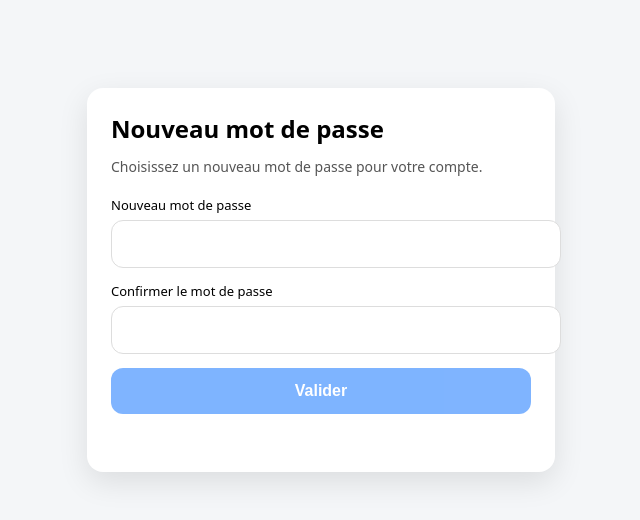
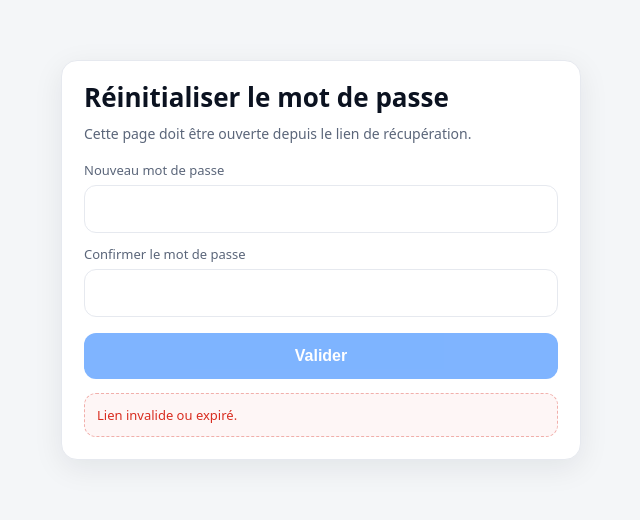
Before and after one commit to aprenedev-alt/occitanapp-reset, a plain HTML site: page index.html in a window 1280 px wide. Shown: the part 140-660 px from the top of the page, without its empty margins (319-959 px from the left). Drawn offline with nearby package versions, Linux system fonts and the light colour scheme.

Commit message:
Update index.html

```diff
--- a/index.html
+++ b/index.html
@@ -2,110 +2,188 @@
 <html lang="fr">
   <head>
     <meta charset="utf-8" />
-  <meta name="viewport" content="width=device-width, initial-scale=1" />
+    <meta name="viewport" content="width=device-width, initial-scale=1, viewport-fit=cover" />
     <title>Réinitialiser le mot de passe</title>
 
     <style>
-    body{margin:0;font-family:system-ui,-apple-system,Segoe UI,Roboto,Arial,sans-serif;background:#f4f6f8;display:flex;justify-content:center;align-items:center;min-height:100vh;padding:20px}
-    .card{background:#fff;width:100%;max-width:420px;padding:24px;border-radius:16px;box-shadow:0 10px 30px rgba(0,0,0,.1)}
-    h1{margin:0 0 12px;font-size:24px}
-    p{margin:0 0 20px;color:#555;font-size:14px;line-height:1.4}
-    label{font-size:13px;margin-bottom:6px;display:block}
-    input{width:100%;padding:14px;font-size:16px;border-radius:12px;border:1px solid #ddd;margin-bottom:14px;outline:none}
-    input:focus{border-color:#1677ff;box-shadow:0 0 0 3px rgba(22,119,255,.12)}
-    button{width:100%;padding:14px;font-size:16px;border-radius:12px;border:none;background:#1677ff;color:#fff;font-weight:700;cursor:pointer}
-    button:disabled{opacity:.55;cursor:not-allowed}
-    .msg{margin-top:14px;font-size:14px;min-height:20px}
-    .error{color:#d92d20}
-    .ok{color:#027a48}
+      :root {
+        --bg: #f4f6f8;
+        --card: #ffffff;
+        --text: #0b1220;
+        --muted: #5b667a;
+        --primary: #1677ff;
+        --danger: #d92d20;
+        --ok: #027a48;
+        --border: #e6e9ef;
+        --radius: 16px;
+      }
+      * { box-sizing: border-box; }
+      body {
+        margin: 0;
+        font-family: system-ui, -apple-system, Segoe UI, Roboto, Arial, sans-serif;
+        background: var(--bg);
+        color: var(--text);
+        display: grid;
+        place-items: center;
+        min-height: 100vh;
+        padding: 24px;
+      }
+      .wrap { width: 100%; max-width: 520px; }
+      .card {
+        background: var(--card);
+        border: 1px solid var(--border);
+        border-radius: var(--radius);
+        padding: 22px;
+        box-shadow: 0 8px 30px rgba(16, 24, 40, 0.08);
+      }
+      h1 { margin: 0 0 12px; font-size: 26px; line-height: 1.15; }
+      .sub { margin: 0 0 18px; color: var(--muted); font-size: 14px; }
+      label { display: block; font-size: 13px; color: var(--muted); margin: 12px 0 6px; }
+      input {
+        width: 100%;
+        padding: 14px;
+        border: 1px solid var(--border);
+        border-radius: 12px;
+        font-size: 16px;
+        outline: none;
+      }
+      input:focus {
+        border-color: rgba(22, 119, 255, 0.5);
+        box-shadow: 0 0 0 4px rgba(22, 119, 255, 0.12);
+      }
+      button {
+        width: 100%;
+        margin-top: 16px;
+        padding: 14px;
+        border: 0;
+        border-radius: 12px;
+        background: var(--primary);
+        color: #fff;
+        font-size: 16px;
+        font-weight: 700;
+        cursor: pointer;
+      }
+      button[disabled] { opacity: 0.55; cursor: not-allowed; }
+      .msg {
+        margin-top: 14px;
+        padding: 12px;
+        border-radius: 12px;
+        border: 1px dashed var(--border);
+        background: #fafbfc;
+        color: var(--muted);
+        font-size: 13px;
+        white-space: pre-wrap;
+        word-break: break-word;
+        min-height: 44px;
+      }
+      .msg.error { border-color: rgba(217,45,32,0.35); color: var(--danger); background: rgba(217,45,32,0.04); }
+      .msg.ok { border-color: rgba(2,122,72,0.35); color: var(--ok); background: rgba(2,122,72,0.04); }
     </style>
 
     <script src="https://unpkg.com/@supabase/supabase-js@2"></script>
   </head>
 
   <body>
+    <div class="wrap">
       <div class="card">
-    <h1>Nouveau mot de passe</h1>
-    <p>Choisissez un nouveau mot de passe pour votre compte.</p>
+        <h1>Réinitialiser le mot de passe</h1>
+        <p class="sub">Cette page doit être ouverte depuis le lien de récupération.</p>
 
-    <label for="p1">Nouveau mot de passe</label>
-    <input id="p1" type="password" autocomplete="new-password" />
+        <label for="password">Nouveau mot de passe</label>
+        <input id="password" type="password" />
 
-    <label for="p2">Confirmer le mot de passe</label>
-    <input id="p2" type="password" autocomplete="new-password" />
+        <label for="password2">Confirmer le mot de passe</label>
+        <input id="password2" type="password" />
 
         <button id="btn" disabled>Valider</button>
-    <div id="msg" class="msg"></div>
+        <div id="msg" class="msg">Chargement…</div>
+      </div>
     </div>
 
     <script>
-    // ✅ REMPLACE UNIQUEMENT CES 2 VALEURS
       const SUPABASE_URL = "https://bficrofdrgmuljunccsv.supabase.co";
       const SUPABASE_ANON_KEY = "eyJhbGciOiJIUzI1NiIsInR5cCI6IkpXVCJ9.eyJpc3MiOiJzdXBhYmFzZSIsInJlZiI6ImJmaWNyb2ZkcmdtdWxqdW5jY3N2Iiwicm9sZSI6ImFub24iLCJpYXQiOjE3NjU5MzUxNjgsImV4cCI6MjA4MTUxMTE2OH0.xXo9uidS7dIawD7tUCA-T7255Ys14HCMkqh5cBM9Acw";
 
-    const supabase = window.supabase.createClient(SUPABASE_URL, SUPABASE_ANON_KEY);
-
-    const btn = document.getElementById("btn");
-    const msg = document.getElementById("msg");
+      const msgEl = document.getElementById("msg");
+      const btnEl = document.getElementById("btn");
 
       function setMsg(text, type) {
-      msg.className = "msg " + (type || "");
-      msg.textContent = text || "";
+        msgEl.className = "msg" + (type ? " " + type : "");
+        msgEl.textContent = text;
       }
 
-    async function hasSession() {
-      const { data } = await supabase.auth.getSession();
-      return !!data?.session;
+      const client = window.supabase.createClient(SUPABASE_URL, SUPABASE_ANON_KEY);
+
+      function parseHash() {
+        const p = new URLSearchParams(location.hash.replace("#", ""));
+        return {
+          access_token: p.get("access_token"),
+          refresh_token: p.get("refresh_token"),
+          error: p.get("error"),
+          error_description: p.get("error_description"),
+        };
       }
 
       async function init() {
-      // 1) Récupère automatiquement la session depuis l'URL (hash #... ou query ?code=...)
-      // -> marche pour les liens "recovery" (reset mdp) sur mobile aussi.
-      try {
-        const { data, error } = await supabase.auth.getSessionFromUrl({ storeSession: true });
-        if (error) {
-          // On continue quand même: parfois l'URL est déjà "clean" mais la session existe
-        }
-      } catch (_) {}
-
-      // 2) Si une session existe, on active le bouton
-      if (await hasSession()) {
-        btn.disabled = false;
-        setMsg("");
+        const hash = parseHash();
+        if (hash.error) {
+          setMsg("Erreur de lien.", "error");
           return;
         }
 
-      // 3) Sinon, lien pas exploitable / expiré
-      setMsg("Lien invalide ou expiré.", "error");
-      btn.disabled = true;
-    }
-
-    btn.addEventListener("click", async () => {
-      const p1 = document.getElementById("p1").value.trim();
-      const p2 = document.getElementById("p2").value.trim();
-
-      if (p1.length < 6) { setMsg("Le mot de passe est trop court.", "error"); return; }
-      if (p1 !== p2) { setMsg("Les mots de passe ne correspondent pas.", "error"); return; }
-
-      if (!(await hasSession())) {
-        setMsg("Lien invalide ou expiré.", "error");
-        btn.disabled = true;
+        const code = new URL(location.href).searchParams.get("code");
+        if (code) {
+          const { error } = await client.auth.exchangeCodeForSession(location.href);
+          if (error) return setMsg("Lien invalide.", "error");
+          btnEl.disabled = false;
+          setMsg("Lien valide.");
           return;
         }
 
-      btn.disabled = true;
-      setMsg("Mise à jour en cours…");
+        if (hash.access_token && hash.refresh_token) {
+          const { error } = await client.auth.setSession(hash);
+          if (error) return setMsg("Lien invalide.", "error");
+          btnEl.disabled = false;
+          setMsg("Lien valide.");
+          return;
+        }
 
-      const { error } = await supabase.auth.updateUser({ password: p1 });
+        const { data } = await client.auth.getSession();
+        if (data.session) {
+          btnEl.disabled = false;
+          setMsg("Session active.");
+          return;
+        }
 
+        setMsg("Lien invalide ou expiré.", "error");
+      }
+
+      async function resetPassword() {
+        const p1 = password.value.trim();
+        const p2 = password2.value.trim();
+
+        if (p1.length < 6) return setMsg("Mot de passe trop court.", "error");
+        if (p1 !== p2) return setMsg("Les mots de passe ne correspondent pas.", "error");
+
+        btnEl.disabled = true;
+        setMsg("Mise à jour…");
+
+        const { data } = await client.auth.getSession();
+        if (!data.session) {
+          btnEl.disabled = false;
+          return setMsg("Session absente.", "error");
+        }
+
+        const { error } = await client.auth.updateUser({ password: p1 });
         if (error) {
-        setMsg("Erreur lors de la mise à jour.", "error");
-        btn.disabled = false;
-      } else {
-        setMsg("Mot de passe modifié avec succès.", "ok");
+          btnEl.disabled = false;
+          return setMsg("Erreur lors de la mise à jour.", "error");
         }
-    });
 
+        setMsg("Mot de passe modifié.", "ok");
+      }
+
+      btnEl.addEventListener("click", resetPassword);
       init();
     </script>
   </body>
```
Lines whose indentation alone changed are shown as unchanged.
